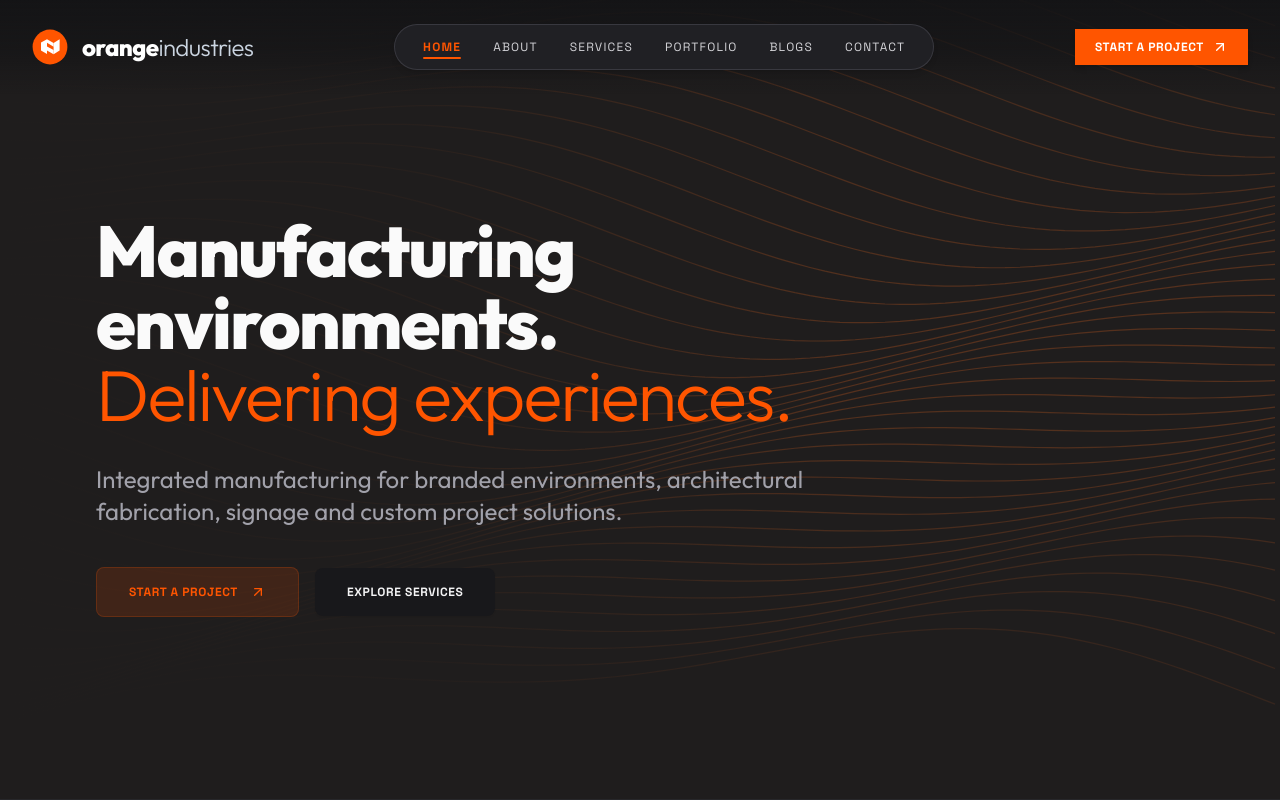
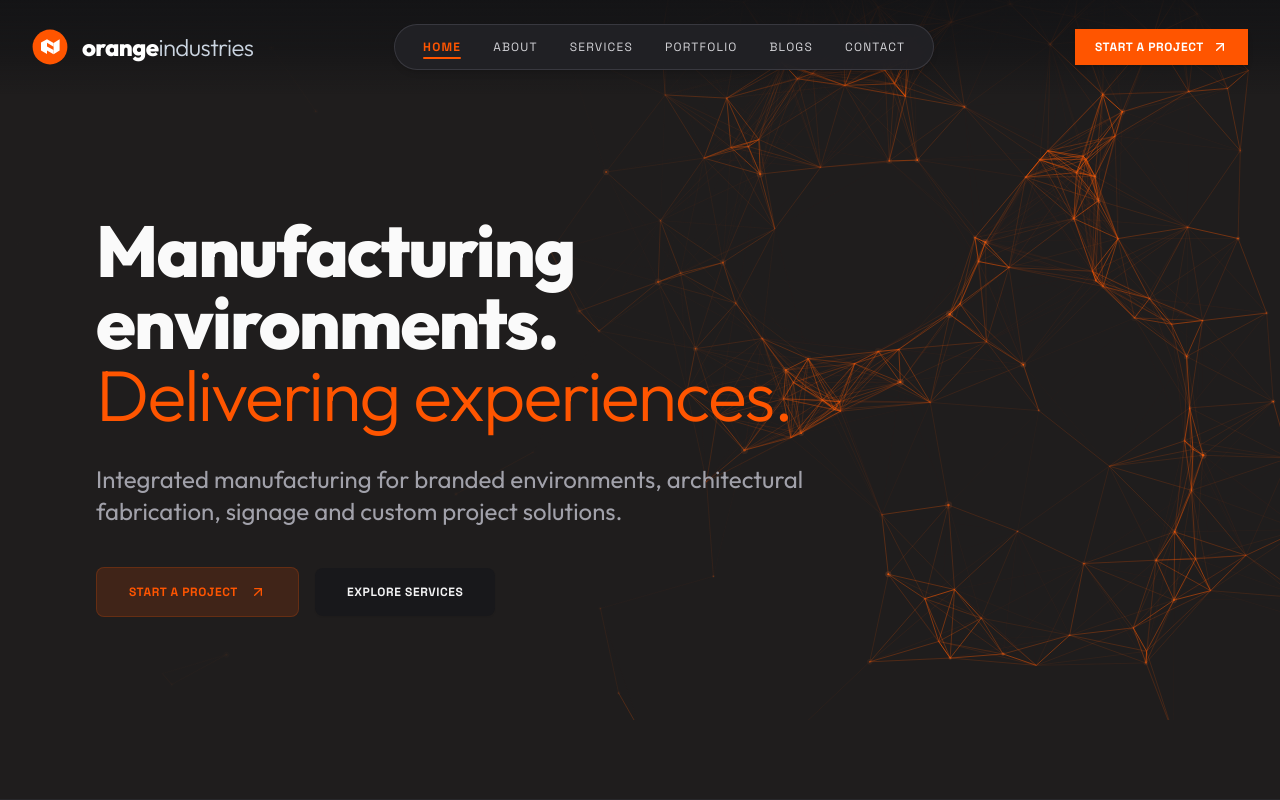
Before and after one commit to akashjo123/orange-industries, a Next.js app: page / in a window 1280 px wide. Shown: the top 800 px of the page. Built offline with nearby package versions, Linux system fonts and the light colour scheme.

Commit message:
feat: add mouse interactivity and particle attraction to SynapticShift component

```diff
--- a/components/Hero.tsx
+++ b/components/Hero.tsx
@@ -2,7 +2,7 @@
 
 import Image from "next/image";
 import Link from "next/link";
-import Threads from "./Threads";
+import SynapticShift from "./SynapticShift";
 import { ArrowUpRight } from "lucide-react";
 import { motion, useScroll, useTransform } from "framer-motion";
 import { companyData } from "@/data/company";
@@ -23,11 +23,14 @@ export default function Hero() {
     <section ref={ref} className="relative min-h-screen flex flex-col justify-center pt-32 pb-24 overflow-hidden bg-[#1f1d1d] border-b border-zinc-800">
       {/* Background Animation Container */}
       <motion.div style={{ y: backgroundY }} className="absolute inset-0 z-0 h-[120%] -top-[10%] bg-[#1f1d1d]">
-        <Threads
-          speed={0.005}
-          amplitude={60}
+        <SynapticShift
+          speed={0.35}
+          scale={0.55}
+          intensity={1.5}
           color="#FF5A00"
-          count={45}
+          falloff={1.15}
+          complexity={10}
+          breathing={true}
         />
         {/* Gradient only on the left side to keep text readable without washing out the animation */}
         <div className="absolute inset-0 bg-gradient-to-r from-[#1f1d1d] via-[#1f1d1d]/85 to-transparent w-full lg:w-[65%]" />
--- a/components/SynapticShift.tsx
+++ b/components/SynapticShift.tsx
@@ -34,6 +34,23 @@ export default function SynapticShift({
     let height = 0;
     let particles: Particle[] = [];
     let time = 0;
+
+    let mouseX = -1000;
+    let mouseY = -1000;
+
+    const handleMouseMove = (e: MouseEvent) => {
+      const rect = canvas.getBoundingClientRect();
+      mouseX = e.clientX - rect.left;
+      mouseY = e.clientY - rect.top;
+    };
+
+    const handleMouseLeave = () => {
+      mouseX = -1000;
+      mouseY = -1000;
+    };
+
+    canvas.addEventListener("mousemove", handleMouseMove);
+    canvas.addEventListener("mouseleave", handleMouseLeave);
 
     const rgbColor = hexToRgb(color);
 
@@ -76,6 +93,20 @@ export default function SynapticShift({
         if (breathing && !prefersReducedMotion) {
            this.phase += 0.04 * actualSpeed; // Faster breathing
         }
+
+        // Mouse interaction: subtly pull towards mouse
+        const dx = mouseX - this.x;
+        const dy = mouseY - this.y;
+        const dist = Math.sqrt(dx * dx + dy * dy);
+        if (dist < 200) {
+          const pull = (200 - dist) / 200 * 0.05 * actualSpeed;
+          this.vx += dx * pull * 0.01;
+          this.vy += dy * pull * 0.01;
+        }
+
+        // Add some friction to prevent infinite acceleration from mouse pull
+        this.vx *= 0.99;
+        this.vy *= 0.99;
       }
 
       draw() {
@@ -165,6 +196,21 @@ export default function SynapticShift({
             ctx.stroke();
           }
         }
+
+        // Draw line to mouse
+        const distToMouse = Math.sqrt(Math.pow(particles[i].x - mouseX, 2) + Math.pow(particles[i].y - mouseY, 2));
+        if (distToMouse < maxDistance * 1.5) {
+          const distanceRatio = distToMouse / (maxDistance * 1.5);
+          const falloffFactor = Math.pow(1 - distanceRatio, 2);
+          const opacity = falloffFactor * 0.8 * intensity;
+
+          ctx.beginPath();
+          ctx.moveTo(particles[i].x, particles[i].y);
+          ctx.lineTo(mouseX, mouseY);
+          ctx.strokeStyle = `rgba(${rgbColor.r}, ${rgbColor.g}, ${rgbColor.b}, ${Math.max(0, opacity)})`;
+          ctx.lineWidth = 2 * scale;
+          ctx.stroke();
+        }
       }
 
       // Draw dots
@@ -191,6 +237,8 @@ export default function SynapticShift({
 
     return () => {
       window.removeEventListener("resize", handleResize);
+      canvas.removeEventListener("mousemove", handleMouseMove);
+      canvas.removeEventListener("mouseleave", handleMouseLeave);
       clearTimeout(resizeTimeout);
       cancelAnimationFrame(animationFrameId);
     };
@@ -199,7 +247,7 @@ export default function SynapticShift({
   return (
     <canvas
       ref={canvasRef}
-      className="absolute inset-0 w-full h-full pointer-events-none"
+      className="absolute inset-0 w-full h-full pointer-events-auto"
       style={{ opacity: 0.9 }}
     />
   );
```
